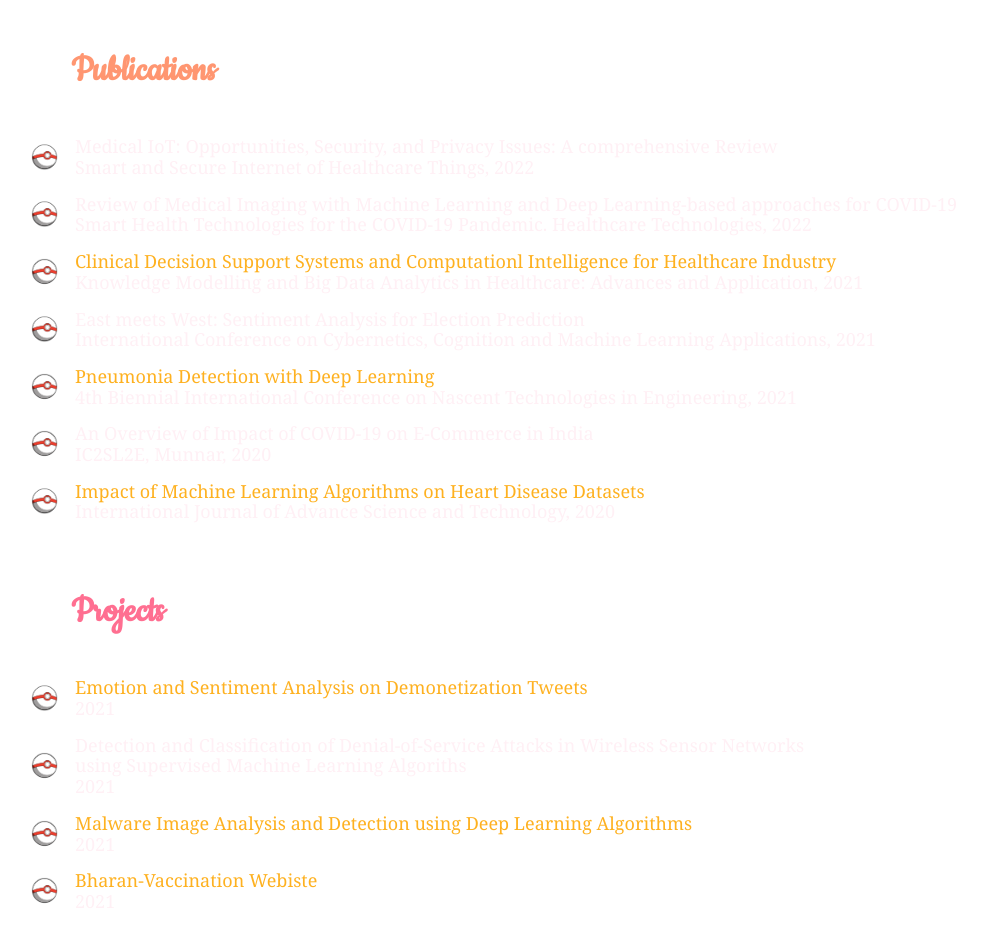
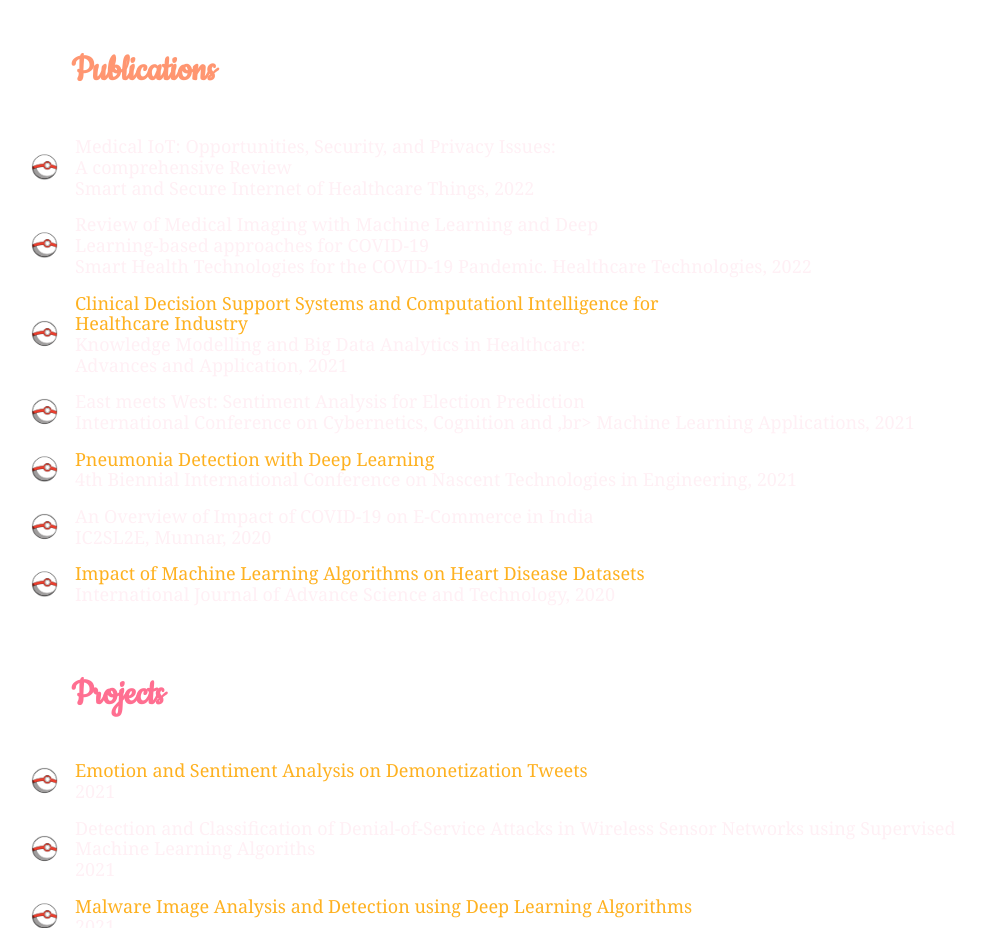
Before and after one commit to The-Swapster/The-Swapster, a plain HTML site: page docs/about_me.html in a window 1280 px wide. Shown: the part 1760-2688 px from the top of the page, without its empty margins (89-1076 px from the left). Drawn offline with nearby package versions, Linux system fonts and the light colour scheme.

Commit message:
Update about_me.html

```diff
--- a/docs/about_me.html
+++ b/docs/about_me.html
@@ -94,17 +94,22 @@
     <div id="publication" class="slide">
         <b>Publications</b>
         <ul>
-            <li>Medical IoT: Opportunities, Security, and Privacy Issues: A comprehensive Review<br>
+            <li>Medical IoT: Opportunities, Security, and Privacy Issues: <br>
+                A comprehensive Review<br>
                 Smart and Secure Internet of Healthcare Things, 2022
             </li>
-            <li>Review of Medical Imaging with Machine Learning and Deep Learning-based approaches for COVID-19<br>
+            <li>Review of Medical Imaging with Machine Learning and Deep <br>
+                Learning-based approaches for COVID-19<br>
                 Smart Health Technologies for the COVID-19 Pandemic. Healthcare Technologies, 2022
             </li>
-            <li><div><a href="https://www.taylorfrancis.com/chapters/edit/10.1201/9781003142751-4/clinical-decision-support-systems-computational-intelligence-healthcare-industries-swapnil-singh-ameyaa-biwalkar-vidhi-vazirani?context=ubx&refId=cd38087a-1a17-4d15-af81-1cf50b6d1ed8">Clinical Decision Support Systems and Computationl Intelligence for Healthcare Industry</a><br>
-                Knowledge Modelling and Big Data Analytics in Healthcare: Advances and Application, 2021</div>
+            <li><div><a href="https://www.taylorfrancis.com/chapters/edit/10.1201/9781003142751-4/clinical-decision-support-systems-computational-intelligence-healthcare-industries-swapnil-singh-ameyaa-biwalkar-vidhi-vazirani?context=ubx&refId=cd38087a-1a17-4d15-af81-1cf50b6d1ed8">Clinical Decision Support Systems and Computationl Intelligence for
+                <br>Healthcare Industry</a><br>
+                Knowledge Modelling and Big Data Analytics in Healthcare: <br>
+                Advances and Application, 2021</div>
             </li>
             <li>East meets West: Sentiment Analysis for Election Prediction<br>
-                International Conference on Cybernetics, Cognition and Machine Learning Applications, 2021
+                International Conference on Cybernetics, Cognition and ,br>
+                Machine Learning Applications, 2021
             </li>
             <li><div><a href="https://ieeexplore.ieee.org/document/9487731">Pneumonia Detection with Deep Learning</a><br>
                 4th Biennial International Conference on Nascent Technologies in Engineering, 2021</div>
@@ -124,8 +129,8 @@
             <li><div><a href="https://github.com/The-Swapster/Demonetization_sentiment_analysis">Emotion and Sentiment Analysis on Demonetization Tweets</a><br>
                 2021</div>
             </li>
-            <li>Detection and Classification of Denial-of-Service Attacks in Wireless Sensor Networks<br>
-                using Supervised Machine Learning Algoriths<br>
+            <li>Detection and Classification of Denial-of-Service Attacks in Wireless
+                Sensor Networks using Supervised Machine Learning Algoriths<br>
                 2021
             </li>
             <li><div><a href="https://github.com/The-Swapster/Malware_image_classification">Malware Image Analysis and Detection using Deep Learning Algorithms</a><br>
```
